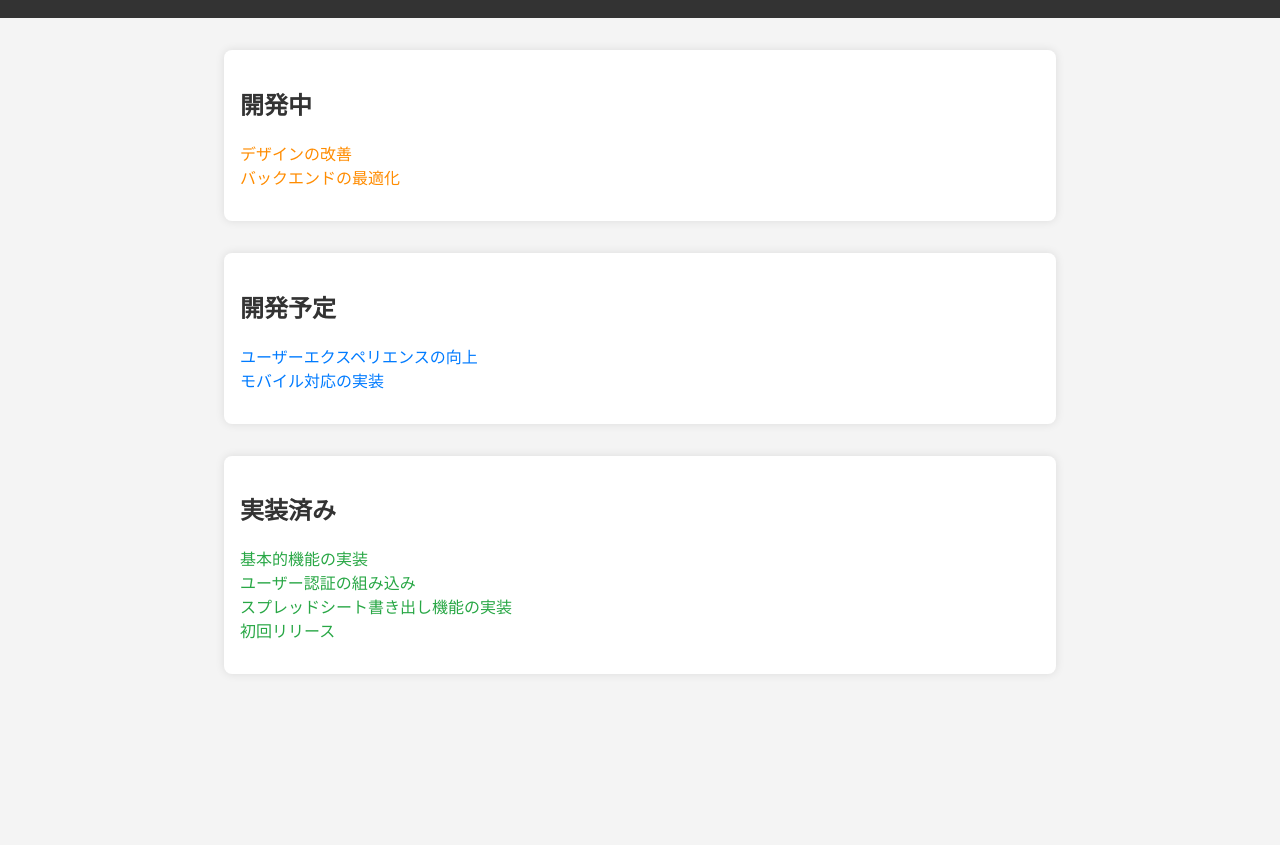
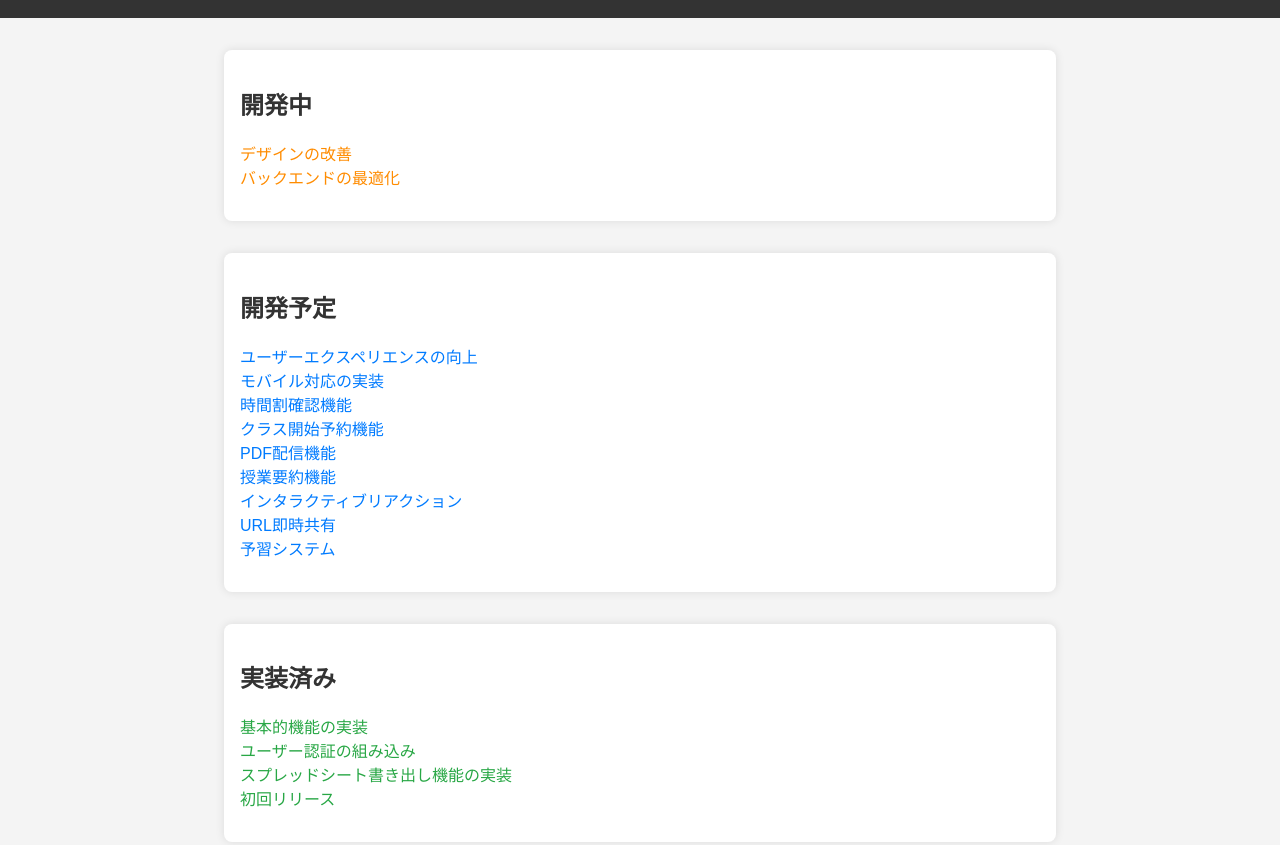
Before and after one commit to Shakenokirimi12/cla-q_loadmap, a plain HTML site: page index.html in a window 1280 px wide. Shown: the part 103-948 px from the top of the page. Before the commit the page ends 809 px from the top, so only its background shows below. Drawn offline with Linux system fonts and the light colour scheme.

Commit message:
Update index.html

```diff
--- a/index.html
+++ b/index.html
@@ -68,6 +68,13 @@
         <ul>
             <li class="planned">ユーザーエクスペリエンスの向上</li>
             <li class="planned">モバイル対応の実装</li>
+            <li class="planned">時間割確認機能</li>
+            <li class="planned">クラス開始予約機能</li>
+            <li class="planned">PDF配信機能</li>
+            <li class="planned">授業要約機能</li>
+            <li class="planned">インタラクティブリアクション</li>
+            <li class="planned">URL即時共有</li>
+            <li class="planned">予習システム</li>
         </ul>
     </section>
 
```
